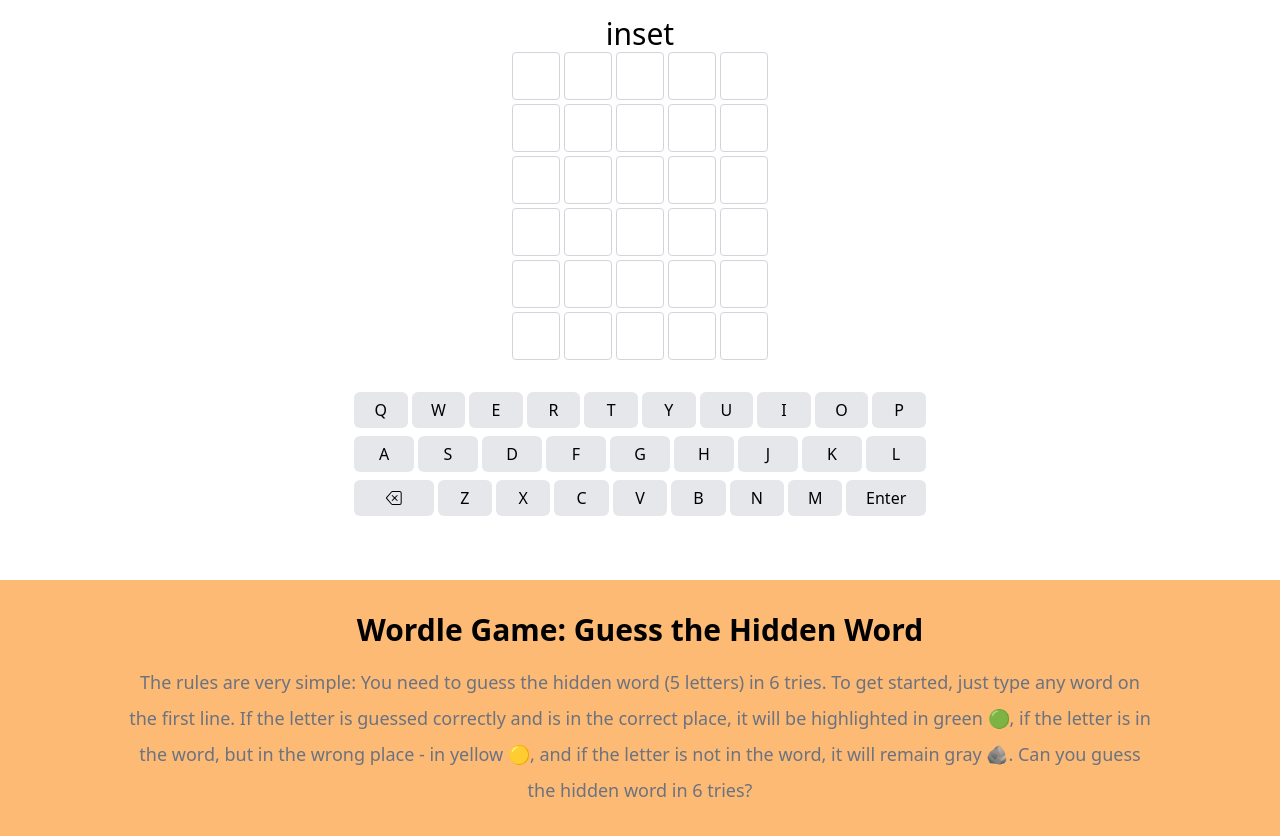
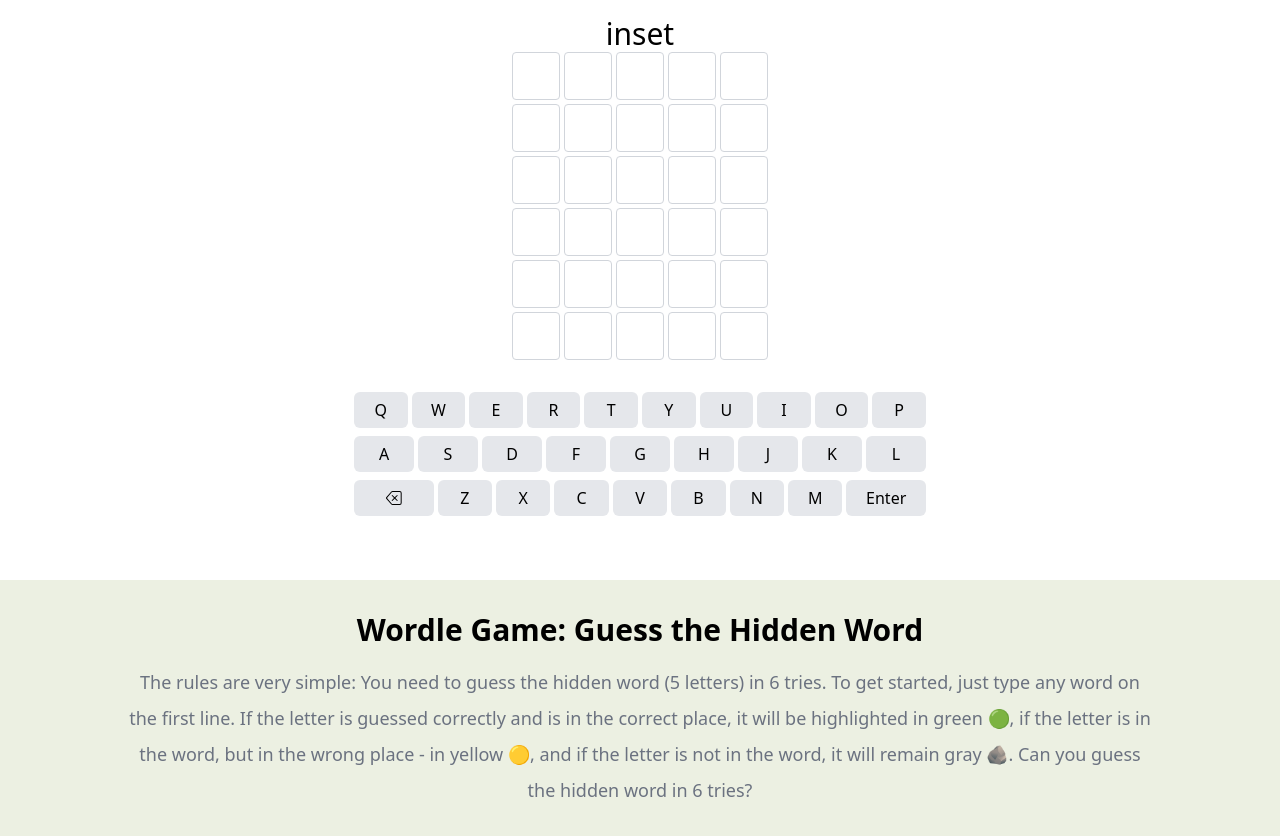
Before and after one commit to Chima20-art/wordle-game, a Next.js app: page / in a window 1280 px wide. Shown: the top 836 px of the page. Built offline with nearby package versions, Linux system fonts and the light colour scheme.

Commit message:
removed logs.

```diff
--- a/components/Box.tsx
+++ b/components/Box.tsx
@@ -22,13 +22,6 @@
   guessedWords,
 }: props) {
   let extraClasses = "bg-white border-gray-300";
-
-  console.log("finalWord", finalWord);
-  console.log("guessedWords", guessedWords[rowIndex]);
-  let arr = finalWord?.split("");
-
-  console.log("arr", arr);
-  useEffect(() => {}, [guessedWords]);
 
   const getColorOfLetter = () => {
     let currentWord = guessedWords[rowIndex];
@@ -87,7 +80,6 @@
     closed: { scale: 1 },
   };
 
-  console.log("isWord", isWord);
   return (
     <motion.div
       animate={letter ? "open" : "closed"}
--- a/components/Description.tsx
+++ b/components/Description.tsx
@@ -1,6 +1,6 @@
 export default function Description() {
   return (
-    <div className="bg-orange-300 flex flex-col w-full justify-center items-center py-8 my-12 text-3xl">
+    <div className="bg-[#ecf0e2] flex flex-col w-full justify-center items-center py-8 my-12 text-3xl">
       <strong className="text-3xl pb-4 ">
         Wordle Game: Guess the Hidden Word
       </strong>
--- a/pages/index.tsx
+++ b/pages/index.tsx
@@ -111,7 +111,6 @@
       );
     }
   };
-  console.log("popUp", popUp);
   const handleGame = () => {
     if (popUp == "lose") {
       <div>you lost!</div>;
@@ -134,7 +133,6 @@
     const getRandom = (words: string[]) => {
       const randomWord = Math.floor(Math.random() * words.length);
       setFinalWord(words[randomWord]);
-      console.log("chosenWord:", words[randomWord]);
     };
     getRandom(words);
   }, []);
@@ -158,8 +156,6 @@
       if (wordLength == 5 && pressedKey == "Enter") {
         processEnter();
       }
-
-      console.log("pressed key in not in alphabets");
     }
   };
   useEffect(() => {
@@ -169,7 +165,7 @@
         setIsPlaying(false);
         setPopUp("win");
         notify();
-      } else if (guessedWords.length == 1 && lastGuessedWord != finalWord) {
+      } else if (guessedWords.length == 6 && lastGuessedWord != finalWord) {
         setPopUp("lose");
         setIsPlaying(false);
         notify();
```
